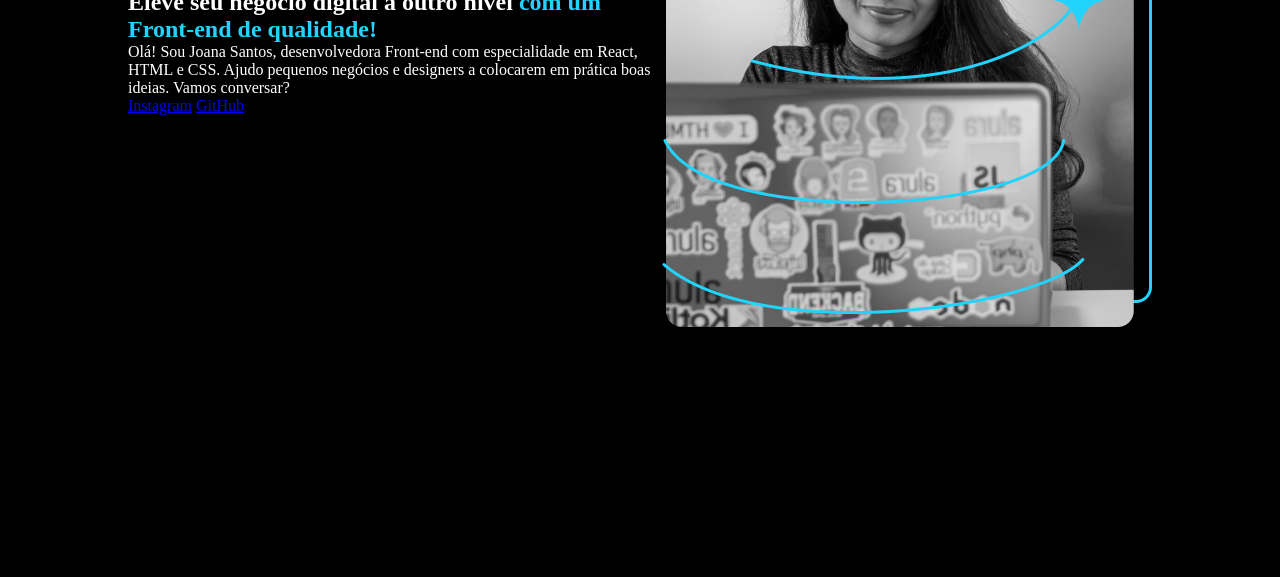
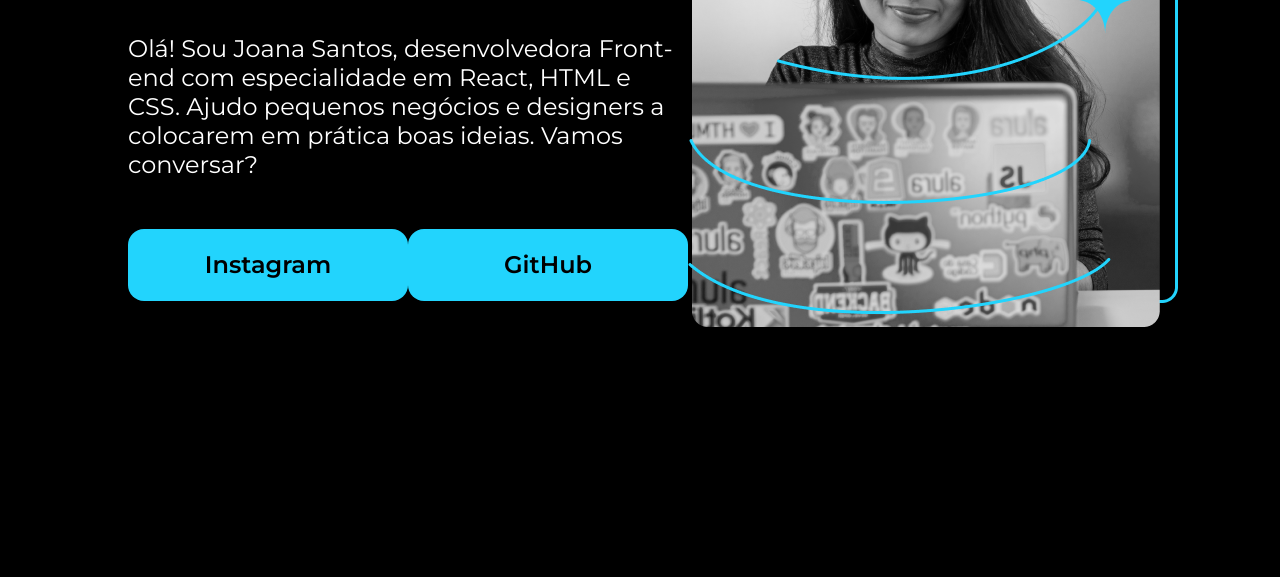
Before and after one commit to gitpagimaxx/html-css, a plain HTML site: page index.html in a window 1280 px wide. Shown: the part 351-928 px from the top of the page. Drawn offline with nearby package versions, Linux system fonts and the light colour scheme.

Commit message:
feat: aulas 3 e 4

```diff
--- a/assets/css/styles.css
+++ b/assets/css/styles.css
@@ -1,3 +1,5 @@
+@import url('https://fonts.googleapis.com/css2?family=Krona+One&family=Montserrat:wght@400;600&display=swap');
+
 * {
     padding: 0;
     margin: 0;
@@ -8,6 +10,7 @@ body {
     background-color: #000;
     color: #fff;
     box-sizing: border-box;
+
 }
 
 .titulo-destaque {
@@ -20,3 +23,39 @@ body {
     align-items: center;
     justify-content: space-between;
 }
+
+.apresentacao__conteudo {
+    width: 615px;
+}
+
+.apresentacao__conteudo__titulo {
+    font-size: 36px;
+    font-family: 'Krona One', sans-serif;
+    margin-bottom: 50px;
+}
+
+.apresentacao__conteudo__descricao {
+    font-size: 24px;
+    font-family: 'Montserrat', sans-serif;
+    font-weight: 400;
+    margin-bottom: 50px;
+}
+
+.apresentacao__links {
+    display: flex;
+    justify-content: space-between;
+}
+
+.apresentacao__links_link {
+    background-color: #22d4fd;
+    width: 280px;
+    text-align: center;
+    padding: 21.5px 0;
+    border-radius: 16px;
+    font-family: 'Montserrat', sans-serif;
+    font-weight: 600;
+    font-size: 24px;
+    text-decoration: none;
+    color: #000;
+
+}
--- a/index.html
+++ b/index.html
@@ -9,20 +9,22 @@
 <body>
     <header></header>
     <main class="apresentacao">
-        <section>
-            <h1>
+        <section class="apresentacao__conteudo">
+            <h1 class="apresentacao__conteudo__titulo">
                 Eleve seu negócio digital a outro nível
                 <strong class="titulo-destaque">
                     com um Front-end de qualidade!
                 </strong>
             </h1>
-            <p>
+            <p class="apresentacao__conteudo__descricao">
                 Olá! Sou Joana Santos, desenvolvedora Front-end com especialidade em React,
                 HTML e CSS. Ajudo pequenos negócios e designers
                 a colocarem em prática boas ideias. Vamos conversar?
             </p>
-            <a href="https://instagram.com/rafaballerini">Instagram</a>
-            <a href="https://github.com/guilhermeonrails">GitHub</a>
+            <div class="apresentacao__links">
+                <a class="apresentacao__links_link" href="https://instagram.com/rafaballerini">Instagram</a>
+                <a class="apresentacao__links_link" href="https://github.com/guilhermeonrails">GitHub</a>
+            </div>
         </section>
         <img src="assets/images/imagem.png" alt="Foto da Joana Santos programando">
     </main>
```
